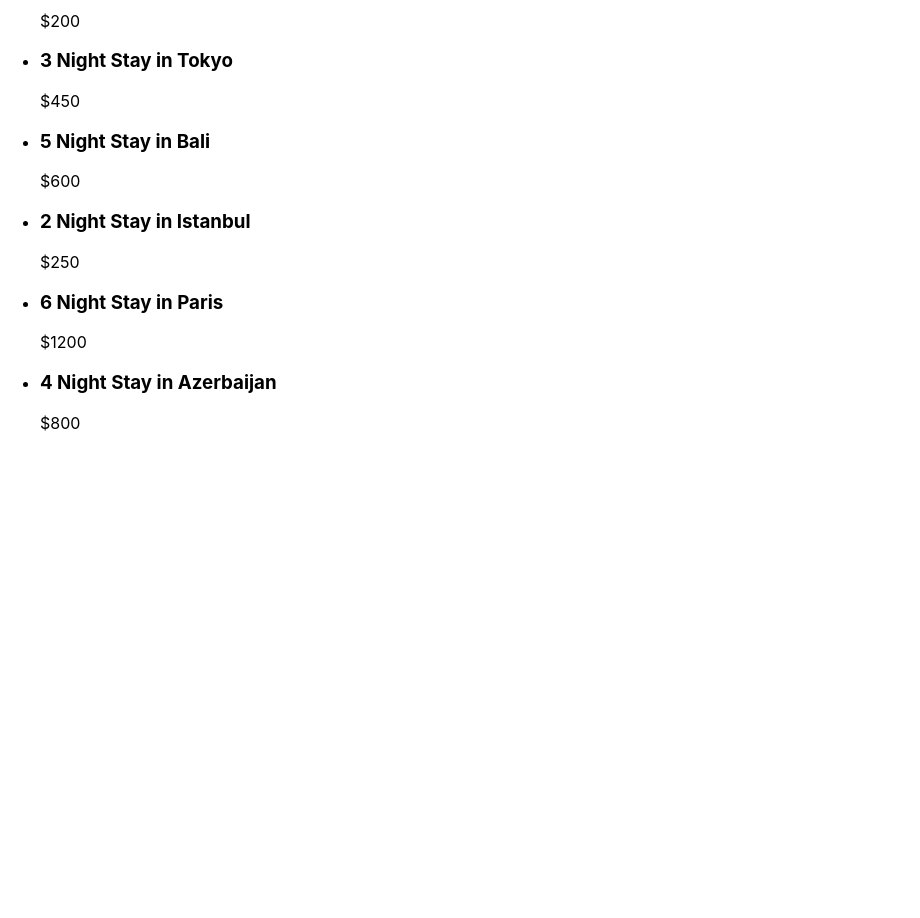
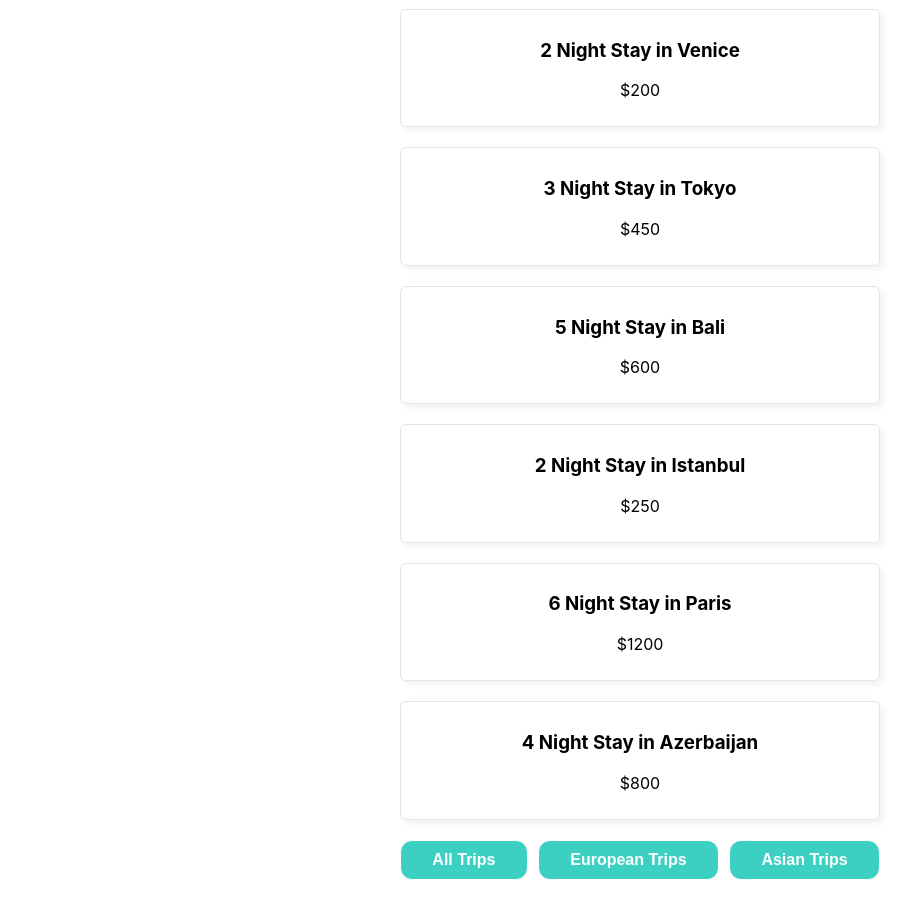
Before and after one commit to Godwyneben/React-Project, a React (Create React App) app: page / in a window 1280 px wide. Shown: the part 100-1018 px from the top of the page, without its empty margins (0-920 px from the left). Before the commit the page ends 800 px from the top, so only its background shows below. Built offline with nearby package versions, Linux system fonts and the light colour scheme; data requests are answered from the project's data file.

Commit message:
app updated

```diff
--- a/Data/db.json
+++ b/Data/db.json
@@ -3,32 +3,41 @@
         {
             "title": "2 Night Stay in Venice",
             "price": "$200",
-            "id": "1"
+            "id": "1",
+            "loc": "europe"
         },
         {
             "title": "3 Night Stay in Tokyo",
             "price": "$450",
-            "id": "2"
+            "id": "2",
+            "loc": "europe"
+
         },
         {
             "title": "5 Night Stay in Bali",
             "price": "$600",
-            "id": "3"
+            "id": "3",
+            "loc": "asia"
+
         },
         {
             "title": "2 Night Stay in Istanbul",
             "price": "$250",
-            "id": "4"
+            "id": "4",
+            "loc": "europe"
         },
         {
             "title": "6 Night Stay in Paris",
             "price": "$1200",
-            "id": "5"
+            "id": "5",
+            "loc": "europe"
+
         },
         {
             "title": "4 Night Stay in Azerbaijan",
             "price": "$800",
-            "id": "6"
+            "id": "6",
+            "loc": "europe"
         }
     ]
 }
--- a/src/Components/TripLists.css
+++ b/src/Components/TripLists.css
@@ -17,3 +17,20 @@
     list-style-type: none;
     margin: 20px 0;
 }
+
+.trip-list .filters{
+    display: flex;
+    gap: 10px;
+}
+
+.trip-list button{
+    cursor: pointer;
+    padding: 10px;
+    font-size: 16px;
+    font-weight: 700;
+    flex-grow: 1;
+    border-radius: 12px;
+    border: 1px solid;
+    color: #fff;
+    background: #3bd0c2;
+}
--- a/src/Components/TripLists.js
+++ b/src/Components/TripLists.js
@@ -1,13 +1,17 @@
 import { useState, useEffect } from "react"
 
+// styles
+
+import './TripLists.css'
 export default function TripLists() {
     const [trips, setTrips] = useState([])
+    const [url, setUrl] = useState('http://localhost:3000/trips')
 
     useEffect(() => {
-        fetch('http://localhost:3000/trips')
+        fetch(url)
         .then(response => response.json())
         .then(json => setTrips(json))
-    }, [])
+    }, [url])
 
     console.log(trips)
 
@@ -22,6 +26,19 @@ export default function TripLists() {
                     </li>
                 ))}
             </ul>
+            <div className="filters">
+                <button onClick={() => setUrl('http://localhost:3000/trips?')}>
+                    All Trips
+                </button>
+
+                <button onClick={() => setUrl('http://localhost:3000/trips?loc=europe')}>
+                    European Trips
+                </button>
+
+                <button onClick={() => setUrl('http://localhost:3000/trips?loc=asia')}>
+                    Asian Trips
+                </button>
+            </div>
         </div>
     )
 }
```
